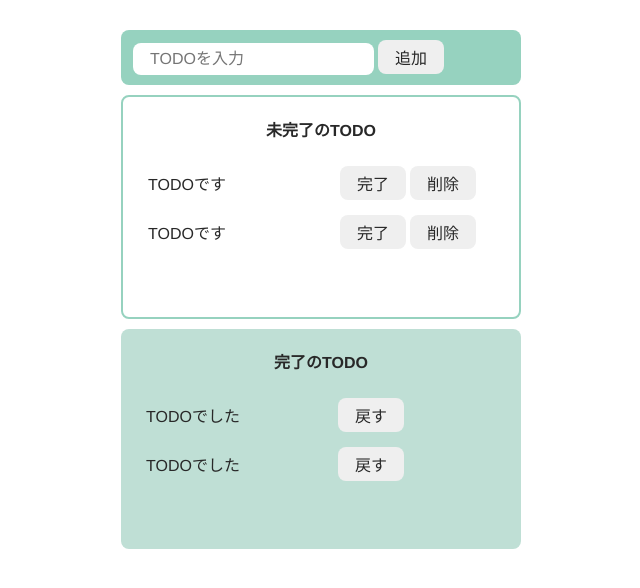
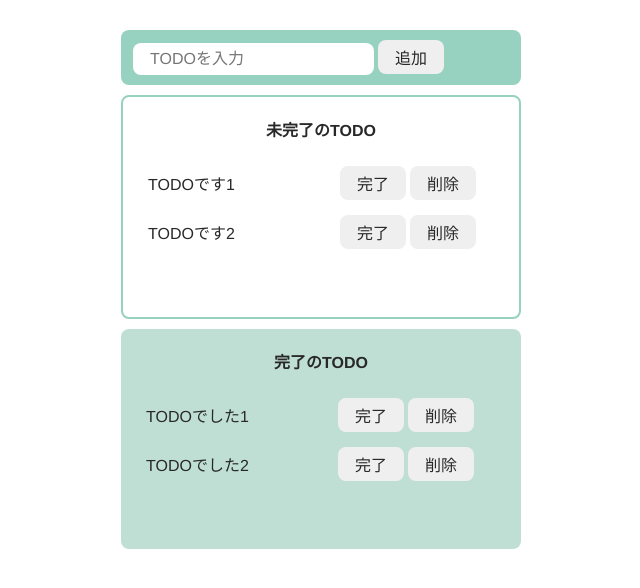
Before and after one commit to popcorn3-com-dev/React-TODO, a React (Vite) app: page / in a window 1280 px wide. Shown: the top 588 px of the page, without its empty margins (319-959 px from the left). Built offline with nearby package versions, Linux system fonts and the light colour scheme.

Commit message:
react-moc

```diff
--- a/src/Todo.jsx
+++ b/src/Todo.jsx
@@ -1,6 +1,9 @@
+import { useState } from 'react';
 import './style.css';
 
 export const Todo = () => {
+  const [incompleteTodos, setIncompleteTodos] = useState(['TODOです1', 'TODOです2']);
+  const [completeTodos, setCompleteTodos] = useState(['TODOでした1', 'TODOでした2']);
   return (
     <div className='todo'>
       <div className='input-area'>
@@ -10,37 +13,31 @@
       <div className='incomplete-area'>
         <p className='title'>未完了のTODO</p>
         <ul>
-          <li>
+          {incompleteTodos.map((todo) => (
+            <li key={todo}>
               <div className='list-row'>
-              <p className='todo-item'>TODOです</p>
+                <p className='todo-item'>{todo}</p>
                 <button>完了</button>
                 <button>削除</button>
               </div>
             </li>
-          <li>
-            <div className='list-row'>
-              <p className='todo-item'>TODOです</p>
-              <button>完了</button>
-              <button>削除</button>
-            </div>
-          </li>
+          )
+          )}
         </ul>
       </div>
       <div className='complete-area'>
         <p className='title'>完了のTODO</p>
         <ul>
-          <li>
+          {completeTodos.map((todo) => (
+            <li key={todo}>
               <div className='list-row'>
-              <p className='todo-item'>TODOでした</p>
-              <button>戻す</button>
+                <p className='todo-item'>{todo}</p>
+                <button>完了</button>
+                <button>削除</button>
               </div>
             </li>
-          <li>
-            <div className='list-row'>
-              <p className='todo-item'>TODOでした</p>
-              <button>戻す</button>
-            </div>
-          </li>
+          )
+          )}
         </ul>
       </div>
     </div>
```
Lines whose indentation alone changed are shown as unchanged.
